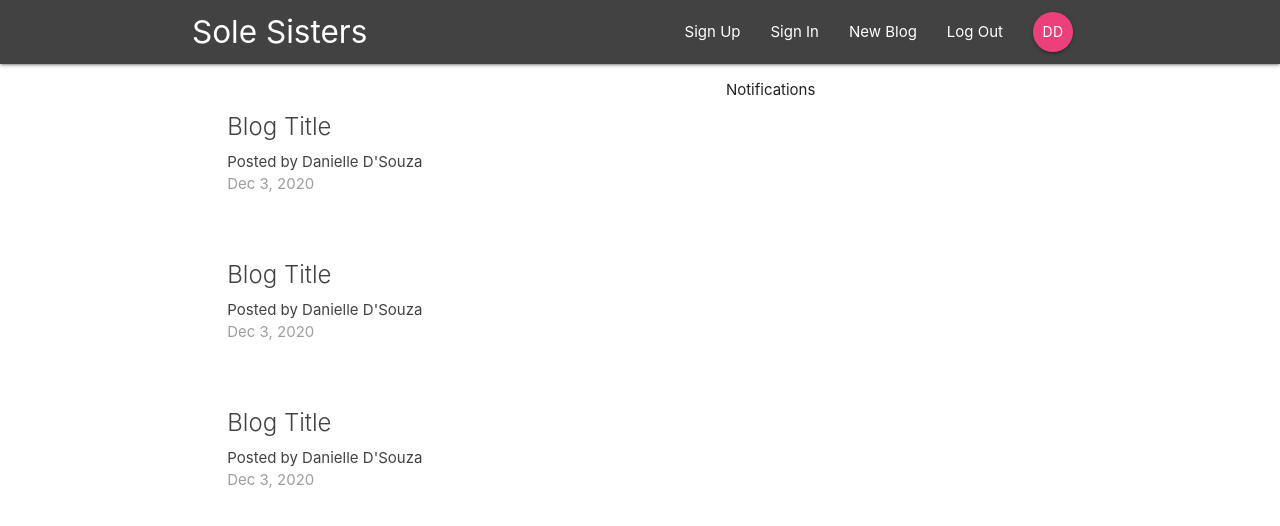
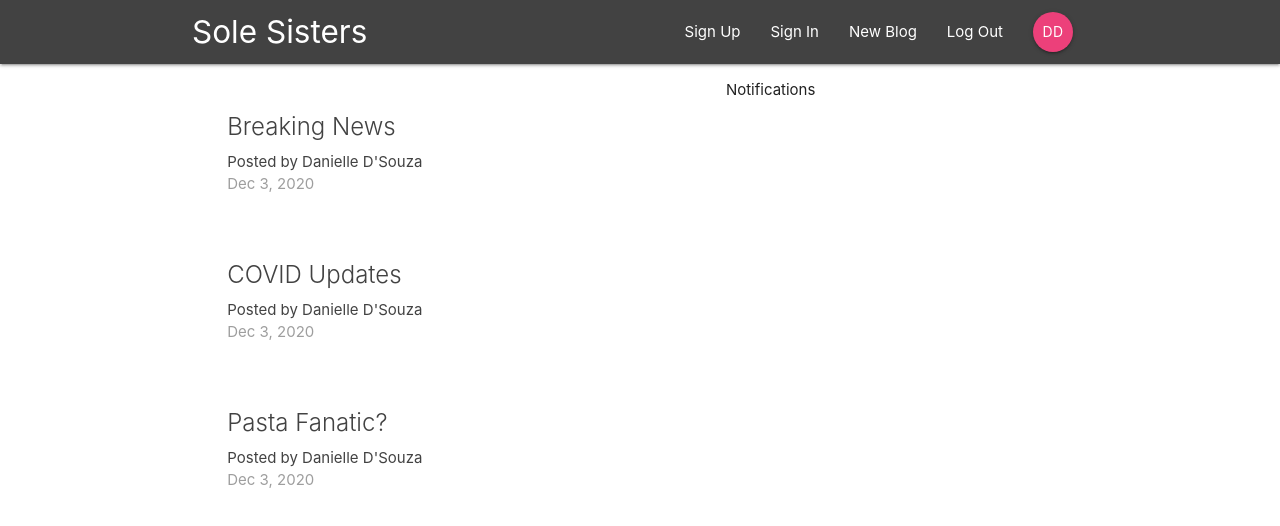
Before and after one commit to danielle-dsouza/Wandering-Sole-Sisters, a React (Create React App) app: page / in a window 1280 px wide. Shown: the top 526 px of the page. Built offline with nearby package versions, Linux system fonts and the light colour scheme.

Commit message:
Added redux reducers and actions

```diff
--- a/src/components/blog/BlogList.js
+++ b/src/components/blog/BlogList.js
@@ -1,13 +1,18 @@
-import React from 'react';
+import React, { Component } from "react";
+import BlogSummary from "./BlogSummary";
 
-import BlogSummary from './BlogSummary';
+export default class BlogList extends Component {
+  render() {
+    const { blogs } = this.props;
 
-export default function BlogList() {
+    const blogList = blogs.map((blog) => {
+      return <BlogSummary blog={ blog } key={ blog.id } />;
+    });
+
     return (
-        <div className="blog-list section">
-            <BlogSummary />
-            <BlogSummary />
-            <BlogSummary />
-        </div>
-    )
+      <div className="blog-list section">
+          { blogList }
+      </div>
+    );
+  }
 }
--- a/src/components/blog/BlogSummary.js
+++ b/src/components/blog/BlogSummary.js
@@ -1,10 +1,10 @@
 import React from "react";
 
-export default function BlogSummary() {
+export default function BlogSummary({blog}) {
   return (
     <div className="card z-depth-0 blog-summary">
       <div className="card-content grey-text text-darken-3">
-        <span className="card-title">Blog Title</span>
+        <span className="card-title">{ blog.title }</span>
         <p>Posted by Danielle D'Souza</p>
         <p className="grey-text">Dec 3, 2020</p>
       </div>
--- a/src/components/blog/CreateBlog.js
+++ b/src/components/blog/CreateBlog.js
@@ -1,6 +1,8 @@
 import React, { Component } from "react";
+import { connect } from 'react-redux';
+import { createBlog } from '../../store/actions/blogActions';
 
-export default class CreateBlog extends Component {
+class CreateBlog extends Component {
   state = {
     title: "",
     content: "",
@@ -14,7 +16,7 @@ export default class CreateBlog extends Component {
 
   handleSubmit = (e) => {
     e.preventDefault();
-    console.log(this.state);
+    this.props.createBlog(this.state)
   };
 
   render() {
@@ -38,3 +40,11 @@ export default class CreateBlog extends Component {
     );
   }
 }
+
+const mapDispatchToProps = (dispatch) => {
+  return {
+    createBlog: (blog) => dispatch(createBlog(blog))
+  }
+}
+
+export default connect(null, mapDispatchToProps)(CreateBlog);
--- a/src/components/dashboard/Dashboard.js
+++ b/src/components/dashboard/Dashboard.js
@@ -1,23 +1,31 @@
-import React, { Component } from 'react';
-
-import Notifications from './Notifications';
-import BlogList from '../blog/BlogList';
+import React, { Component } from "react";
+import Notifications from "./Notifications";
+import BlogList from "../blog/BlogList";
+import { connect } from "react-redux";
 
 class Dashboard extends Component {
   render() {
+    const { blogs } = this.props;
+
     return (
       <div className="dashboard container">
         <div className="row">
           <div className="col s12 m6">
-                        <BlogList />
+            <BlogList blogs={ blogs } />
           </div>
           <div className="col s12 m5 offset-m1">
             <Notifications />
           </div>
         </div>
       </div>
-        )
+    );
   }
 }
 
-export default Dashboard;
+const mapStateToProps = (state) => {
+  return {
+    blogs: state.blog.blogs,
+  };
+};
+
+export default connect(mapStateToProps)(Dashboard);
--- a/src/index.js
+++ b/src/index.js
@@ -1,17 +1,23 @@
-import React from 'react';
-import ReactDOM from 'react-dom';
-import './index.scss';
-import App from './App';
-import reportWebVitals from './reportWebVitals';
+import React from "react";
+import ReactDOM from "react-dom";
+import "./index.scss";
+import App from "./App";
+import reportWebVitals from "./reportWebVitals";
+import { createStore, applyMiddleware } from "redux";
+import { Provider } from "react-redux";
+import thunk from 'redux-thunk';
+
+import rootReducer from "./store/reducers/rootReducer";
+
+const store = createStore(rootReducer, applyMiddleware(thunk));
 
 ReactDOM.render(
   <React.StrictMode>
-    <App />
+    <Provider store={store}>
+      <App />
+    </Provider>
   </React.StrictMode>,
-  document.getElementById('root')
+  document.getElementById("root")
 );
 
-// If you want to start measuring performance in your app, pass a function
-// to log results (for example: reportWebVitals(console.log))
-// or send to an analytics endpoint. Learn more: https://bit.ly/CRA-vitals
 reportWebVitals();
--- /dev/null
+++ b/src/store/actions/blogActions.js
@@ -0,0 +1,6 @@
+export const createBlog = (blog) => {
+    return (dispatch, getState) => {
+        // make async call to database
+        dispatch({ type: 'CREATE_BLOG', blog: blog })
+    }
+}
--- /dev/null
+++ b/src/store/reducers/authReducer.js
@@ -0,0 +1,7 @@
+const initState = {}
+
+const authReducer = (state = initState, action) => {
+    return state
+}
+
+export default authReducer;
--- /dev/null
+++ b/src/store/reducers/blogReducer.js
@@ -0,0 +1,19 @@
+const initState = {
+    blogs: [
+        {id: '1', title: 'Breaking News', content: '...forgot about this part'}, //TODO: Remove dummy data
+        {id: '2', title: 'COVID Updates', content: '...forgot about this part'},
+        {id: '3', title: 'Pasta Fanatic?', content: '...forgot about this part'}
+    ]
+}
+
+const blogReducer = (state = initState, action) => {
+
+    switch (action.type) {
+        case 'CREATE_BLOG':
+            console.log('blog posted', action.blog);
+    }
+
+    return state
+}
+
+export default blogReducer;
--- /dev/null
+++ b/src/store/reducers/rootReducer.js
@@ -0,0 +1,10 @@
+import { combineReducers } from 'redux';
+import authReducer from './authReducer';
+import blogReducer from './blogReducer';
+
+const rootReducer = combineReducers({
+    auth: authReducer,
+    blog: blogReducer
+})
+
+export default rootReducer;
```
Also changed, not shown: 1 other file (tests, documents, lock files or other folders). Lines whose indentation alone changed are shown as unchanged.
